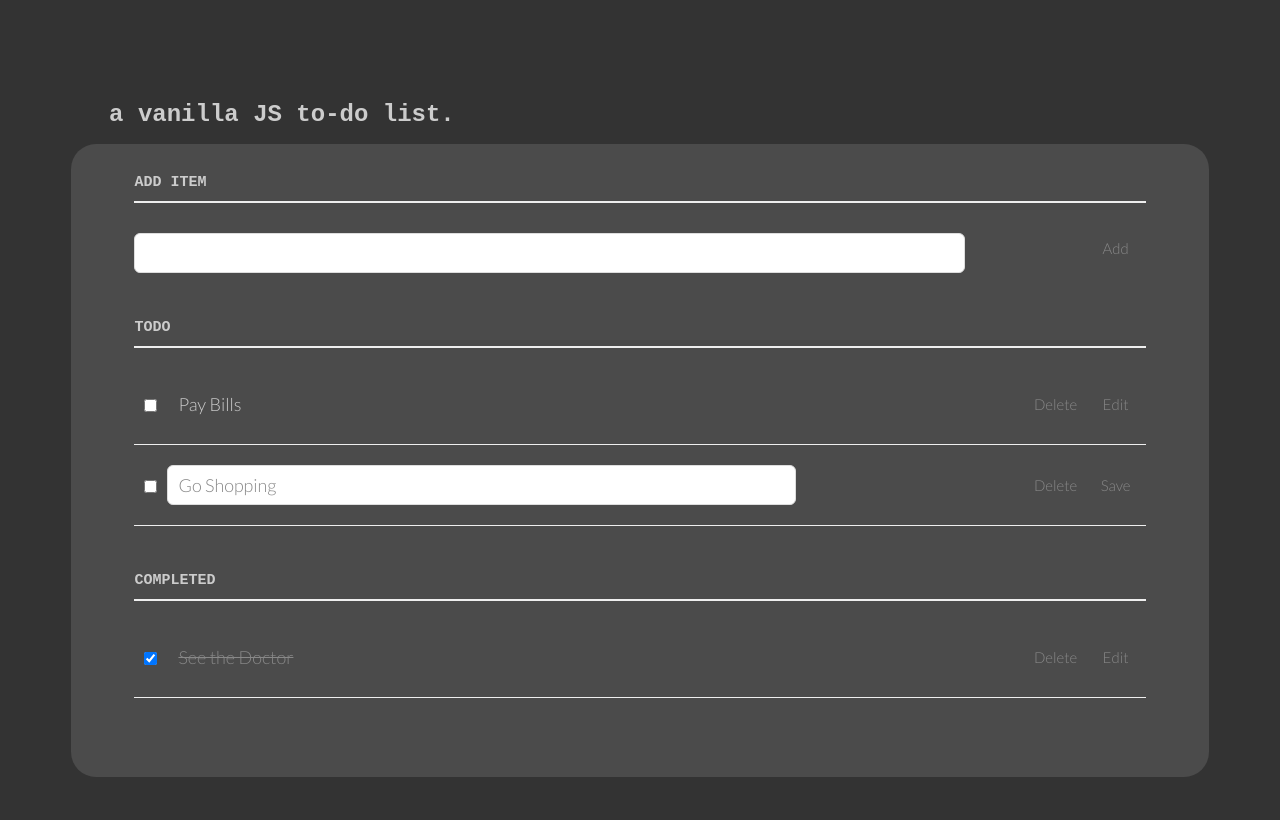
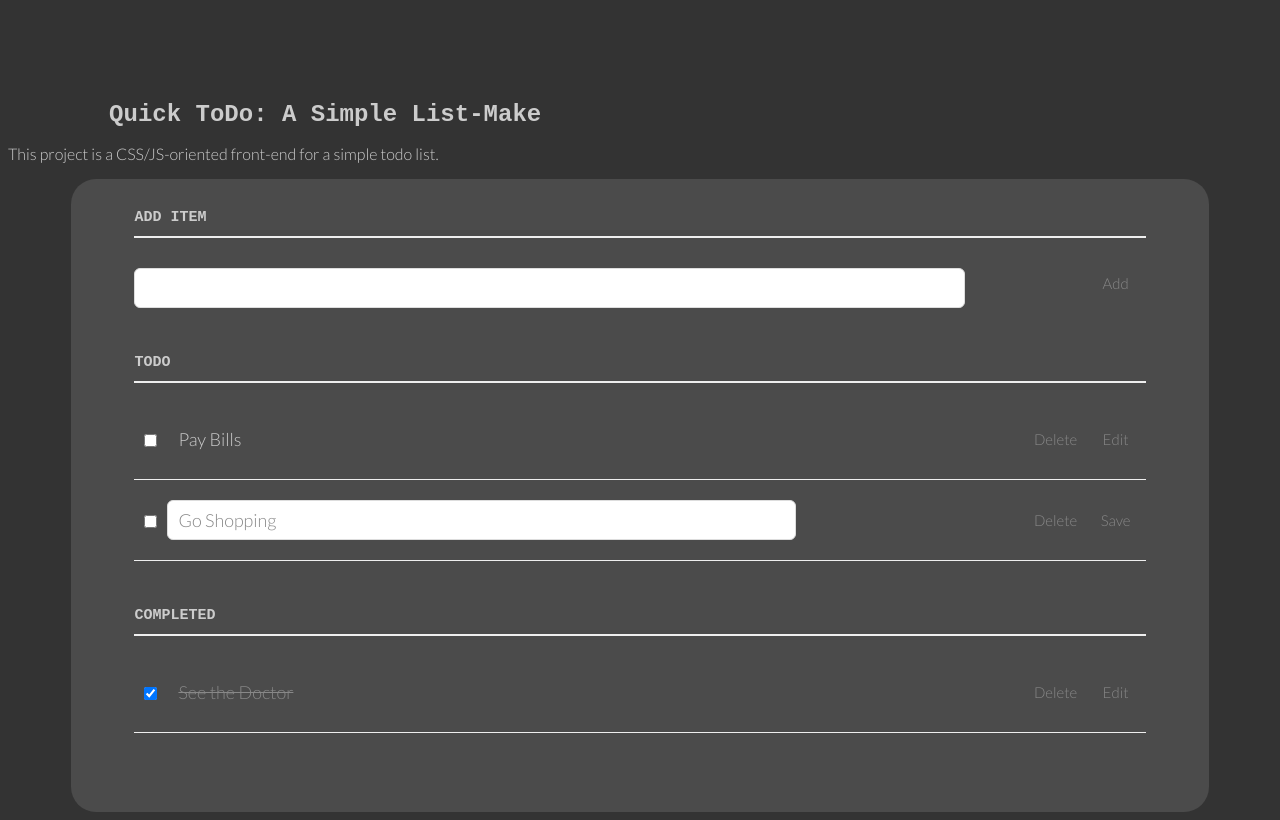
Before and after one commit to VeeShip/QuickToDo, a plain HTML site: page index.html in a window 1280 px wide. Drawn offline with Linux system fonts and the light colour scheme; a web font is replaced by a local one.

Commit message:
Title Changes

```diff
--- a/index.html
+++ b/index.html
@@ -6,7 +6,8 @@
     <link rel="stylesheet" href="style.css" type="text/css" media="screen" charset="utf-8">
   </head>
   <body>
-    <h4 id="intro">a vanilla JS to-do list.</h4>
+    <h4 id="intro">Quick ToDo: A Simple List-Make</h4>
+    <p>This project is a CSS/JS-oriented front-end for a simple todo list.
     <div class="container">
       <p>
         <h3>Add Item</h3>
```
